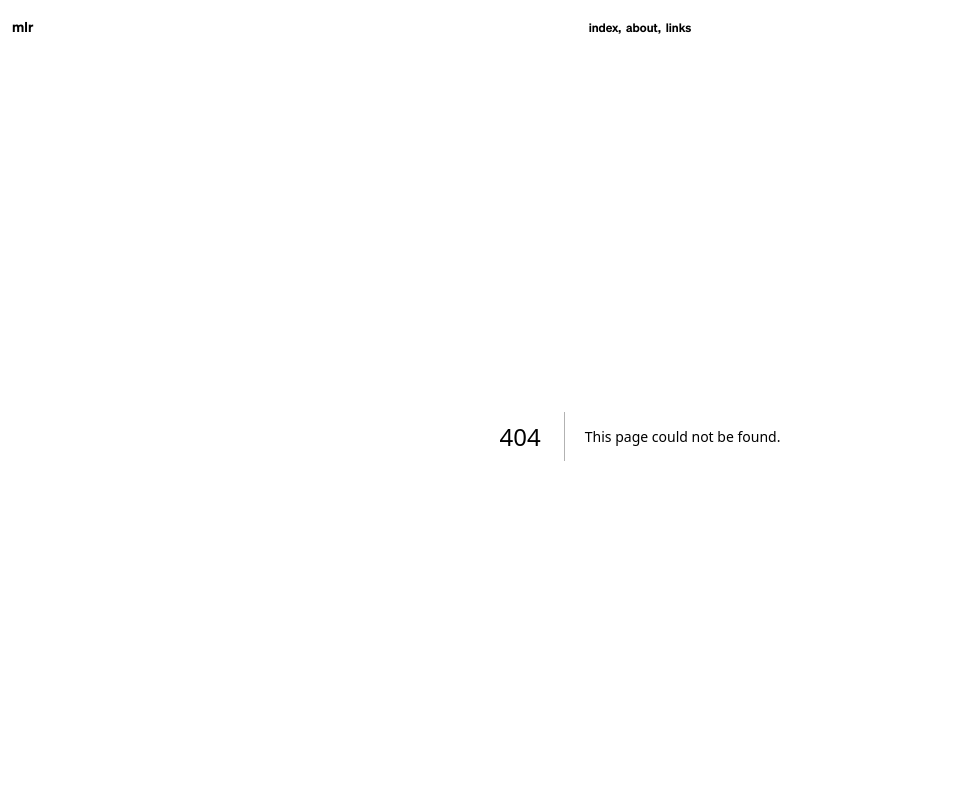
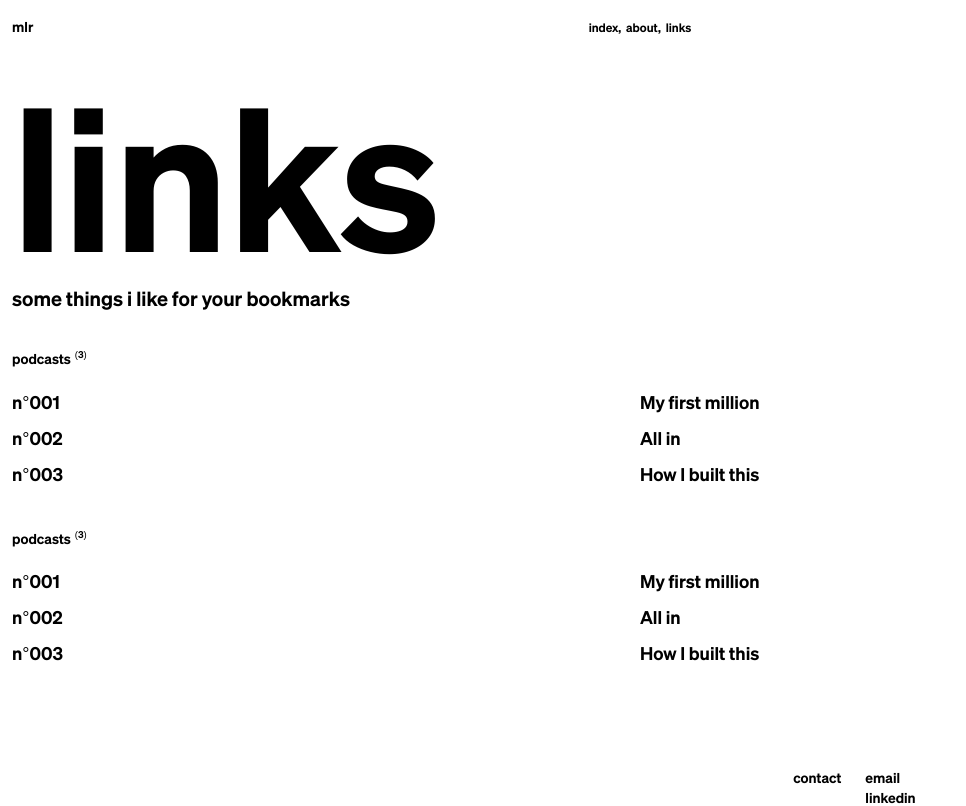
Before and after one commit to mathisrenier/portfolio-v2, a Next.js app: page /links in a window 1280 px wide. Before the commit this address had no page. Shown: the top 806 px of the page, without its empty margins (0-966 px from the left). Built offline with nearby package versions, Linux system fonts and the light colour scheme.

Commit message:
added about and links pages

```diff
--- /dev/null
+++ b/app/about/page.tsx
@@ -0,0 +1,51 @@
+import Image from "next/image";
+import { about } from "@/content";
+
+export default function About({ params }: { params: { id: string } }) {
+  return (
+    <main>
+      <section className="pt-14">
+        <h1
+          className="leading-[0.8]"
+          style={{ fontSize: "clamp(32px,200px,20vw)" }}
+        >
+          {about.title}
+        </h1>
+      </section>
+
+      <div className="grid grid-cols-12 justify-stretch items-start gap-x-6">
+        <section className="col-span-12 md:col-span-6 order-last md:order-first">
+          <div className="mt-14 flex flex-col justify-between gap-4">
+            <Image
+              src={
+                about.image || "https://source.unsplash.com/800x800/?portrait"
+              }
+              width={800}
+              height={800}
+              alt="Picture of me"
+            />
+          </div>
+        </section>
+
+        <section className="col-span-12 md:col-span-6 order-first md:order-last">
+          <div className="mt-14 grid grid-cols-12 justify-stretch items-start content-start gap-x-6">
+            {about.descriptions.map((value, index) => (
+              <>
+                <div className="col-span-2" key={`${index}_left`}>
+                  <p className="text-end text-xs lg:text-sm translate-y-2">
+                    {value.left}
+                  </p>
+                </div>
+                <div className="col-span-10" key={`${index}_right`}>
+                  <p className="text-2xl lg:text-3xl whitespace-break-spaces">
+                    {value.right}
+                  </p>
+                </div>
+              </>
+            ))}
+          </div>
+        </section>
+      </div>
+    </main>
+  );
+}
--- a/app/layout.tsx
+++ b/app/layout.tsx
@@ -23,7 +23,7 @@ export default function RootLayout({
   return (
     <html lang="en">
       <body
-        className={`${soehneHalbfett.variable} px-3 py-4 bg-white font-sans`}
+        className={`${soehneHalbfett.variable} px-3 py-4 bg-white font-sans selection:bg-black selection:text-white`}
       >
         <header>
           <div className="h-5 flex items-end">
--- /dev/null
+++ b/app/links/page.tsx
@@ -0,0 +1,34 @@
+import { index, links } from "@/content";
+
+export default function About({ params }: { params: { id: string } }) {
+  return (
+    <main>
+      <section className="pt-14">
+        <h1
+          className="leading-[0.8]"
+          style={{ fontSize: "clamp(32px,200px,20vw)" }}
+        >
+          {links.title}
+        </h1>
+        <h3 className="mt-8 mb-4 text-lg lg:text-xl">{links.subtitle}</h3>
+      </section>
+
+      <section>
+        {links.categories.map((category, categoryIndex) => (
+          <div key={categoryIndex}>
+            <h3 className="mt-8 mb-4 text-xs lg:text-sm">
+              {category.name}
+              <span className="pl-1 align-super text-[0.60rem]">{`(${category.list.length})`}</span>
+            </h3>
+            {category.list.map((item, itemIndex) => (
+                <a href={item.href} key={itemIndex} className="py-1 grid grid-cols-12 text-base lg:text-lg hover:text-white hover:bg-black">
+                    <p className="col-span-6">{`n°${(itemIndex + 1).toString().padStart(3, "0")}`}</p>
+                    <p className="col-span-6">{item.name}</p>
+                </a>
+            ))}
+          </div>
+        ))}
+      </section>
+    </main>
+  );
+}
--- a/app/showcases/[id]/page.tsx
+++ b/app/showcases/[id]/page.tsx
@@ -1,7 +1,7 @@
 import Image from "next/image";
 import { index } from "@/content";
 
-export default function Page({ params }: { params: { id: string } }) {
+export default function Showcase({ params }: { params: { id: string } }) {
   const project =
     index.showcase.projects.find((x) => x.key === params.id) || null;
 
--- a/content.ts
+++ b/content.ts
@@ -2,8 +2,8 @@ export const navBar = {
   logo: { name: "mlr", href: "/" },
   navItems: [
     { name: "index", href: "/" },
-    { name: "about", href: "/" },
-    { name: "links", href: "/" },
+    { name: "about", href: "/about" },
+    { name: "links", href: "/links" },
   ],
 };
 
@@ -27,7 +27,10 @@ export const index = {
     ],
     thin: [
       { left: "location", right: "45.5019° N, 73.5674° W\nmontreal / canada" },
-      { left: "work", right: "algo portfolio analytics at morgan stanley" },
+      {
+        left: "working on",
+        right: "algo portfolio analytics at morgan stanley",
+      },
     ],
   },
   showcase: {
@@ -38,7 +41,7 @@ export const index = {
         date: "/ 2023",
         key: "serene-keys",
         coverImage: "https://source.unsplash.com/800x800/?piano",
-        images: ['', '', '', ''],
+        images: ["", "", "", ""],
         details: [
           { left: "name", right: "serene keys" },
           { left: "type", right: "web app" },
@@ -92,3 +95,43 @@ export const index = {
     ],
   },
 };
+
+export const about = {
+  title: "about me",
+  image: "https://source.unsplash.com/800x800/?portrait",
+  descriptions: [
+    {
+      left: "hi there",
+      right: "my name is mathis. \n\n",
+    },
+    {
+      left: "education",
+      right: "my name is Mathis. I'm a developer. hahhahahhahahaha",
+    },
+  ],
+};
+
+export const links = {
+  title: "links",
+  subtitle: "some things i like for your bookmarks",
+  categories: [
+    {
+      name: "podcasts",
+      list: [
+        {name: "My first million", href: "/"},
+        {name: "All in", href: "/"},
+        {name: "How I built this", href: "/"},
+
+      ],
+    },
+    {
+      name: "podcasts",
+      list: [
+        {name: "My first million", href: "/"},
+        {name: "All in", href: "/"},
+        {name: "How I built this", href: "/"},
+
+      ],
+    },
+  ],
+};
```
